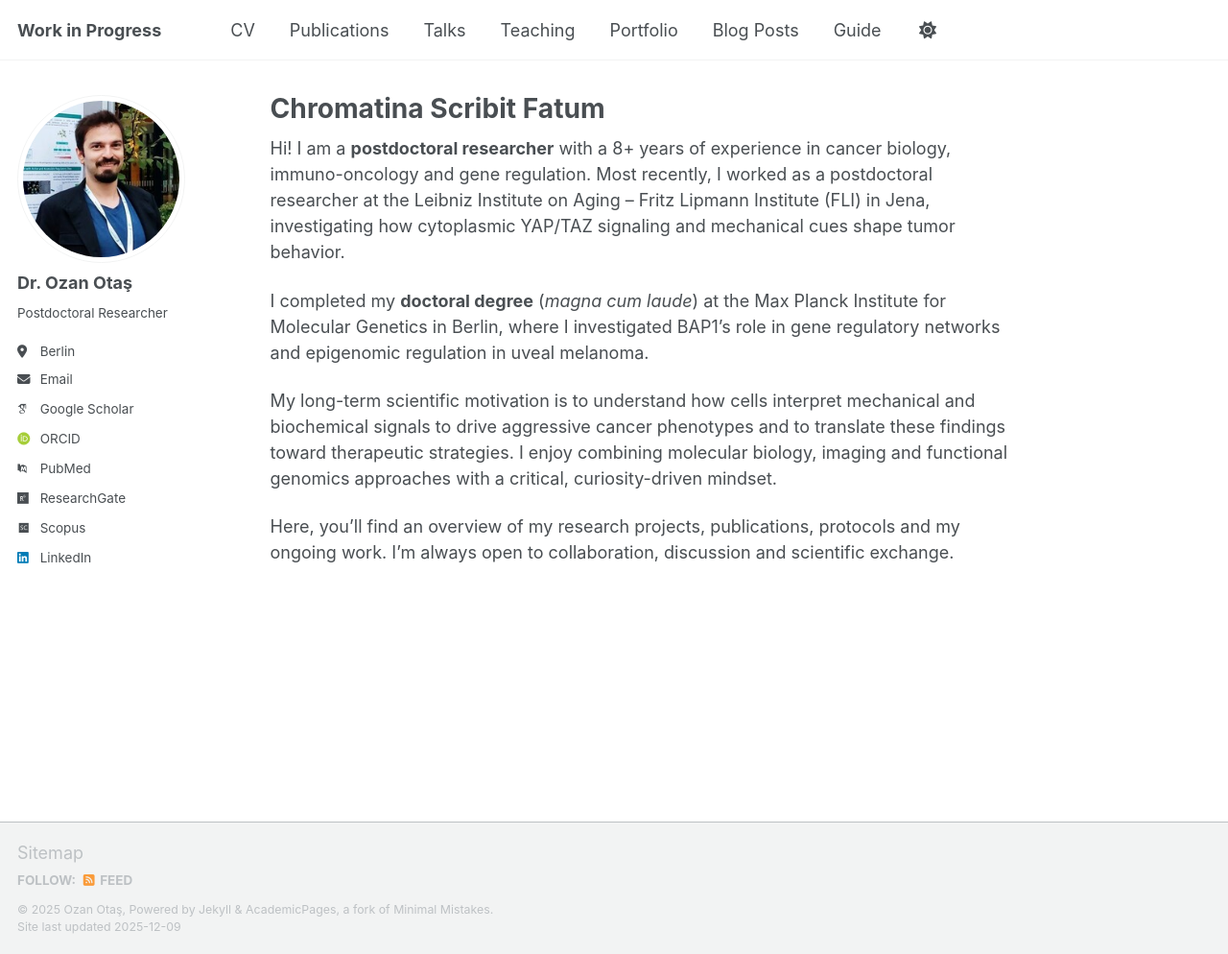
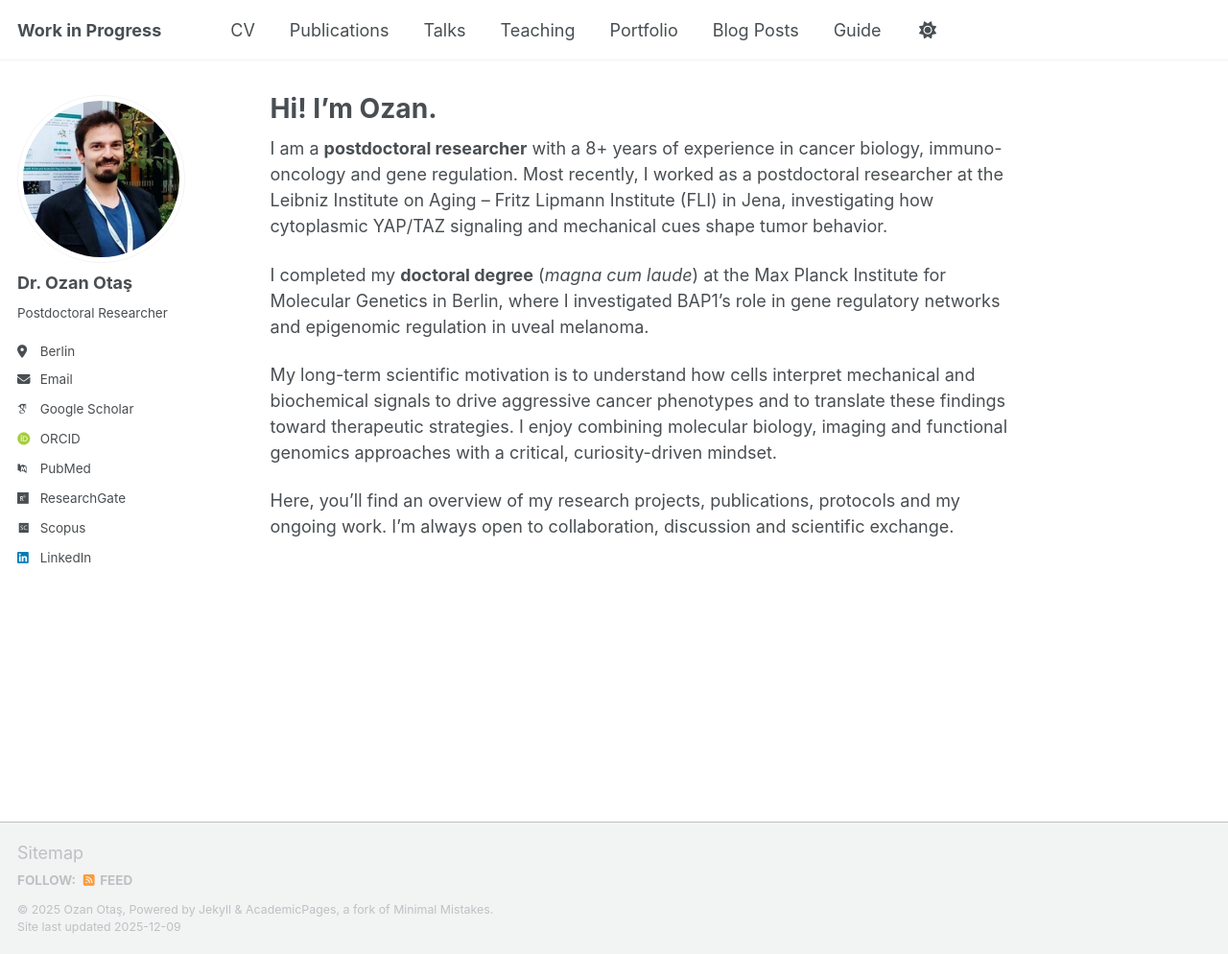
Before and after one commit to OzanOtas/ozanotas.github.io, a Jekyll site: the page built from _pages/about.md, in a window 1280 px wide and 994 px high. Shown: the whole window at 96% size. Built offline with Jekyll 4.4.1, drawn with Linux system fonts in a browser that asks for light colours; some web fonts are replaced; a script that is not in the unit is left out.

Commit message:
Update title and introduction in about.md

```diff
--- a/_pages/about.md
+++ b/_pages/about.md
@@ -1,12 +1,12 @@
 ---
 permalink: /
-title: "Chromatina Scribit Fatum"
+title: "Hi! I'm Ozan."
 author_profile: true
 redirect_from:
   - /about/
   - /about.html
 ---
-Hi! I am a **postdoctoral researcher** with a 8+ years of experience in cancer biology, immuno-oncology and gene regulation. Most recently, I worked as a postdoctoral researcher at the Leibniz Institute on Aging – Fritz Lipmann Institute (FLI) in Jena, investigating how cytoplasmic YAP/TAZ signaling and mechanical cues shape tumor behavior.
+I am a **postdoctoral researcher** with a 8+ years of experience in cancer biology, immuno-oncology and gene regulation. Most recently, I worked as a postdoctoral researcher at the Leibniz Institute on Aging – Fritz Lipmann Institute (FLI) in Jena, investigating how cytoplasmic YAP/TAZ signaling and mechanical cues shape tumor behavior.
 
 I completed my **doctoral degree** (*magna cum laude*) at the Max Planck Institute for Molecular Genetics in Berlin, where I investigated BAP1's role in gene regulatory networks and epigenomic regulation in uveal melanoma.
 
```
